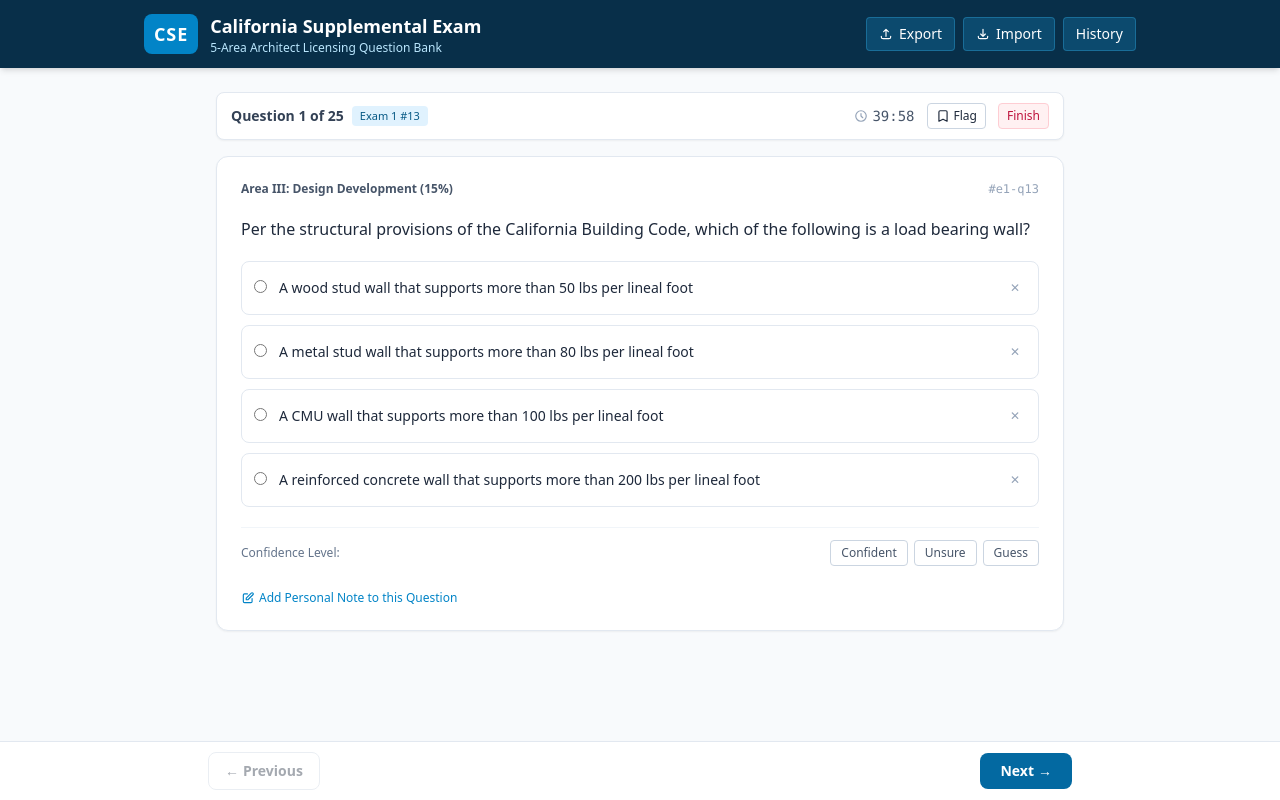
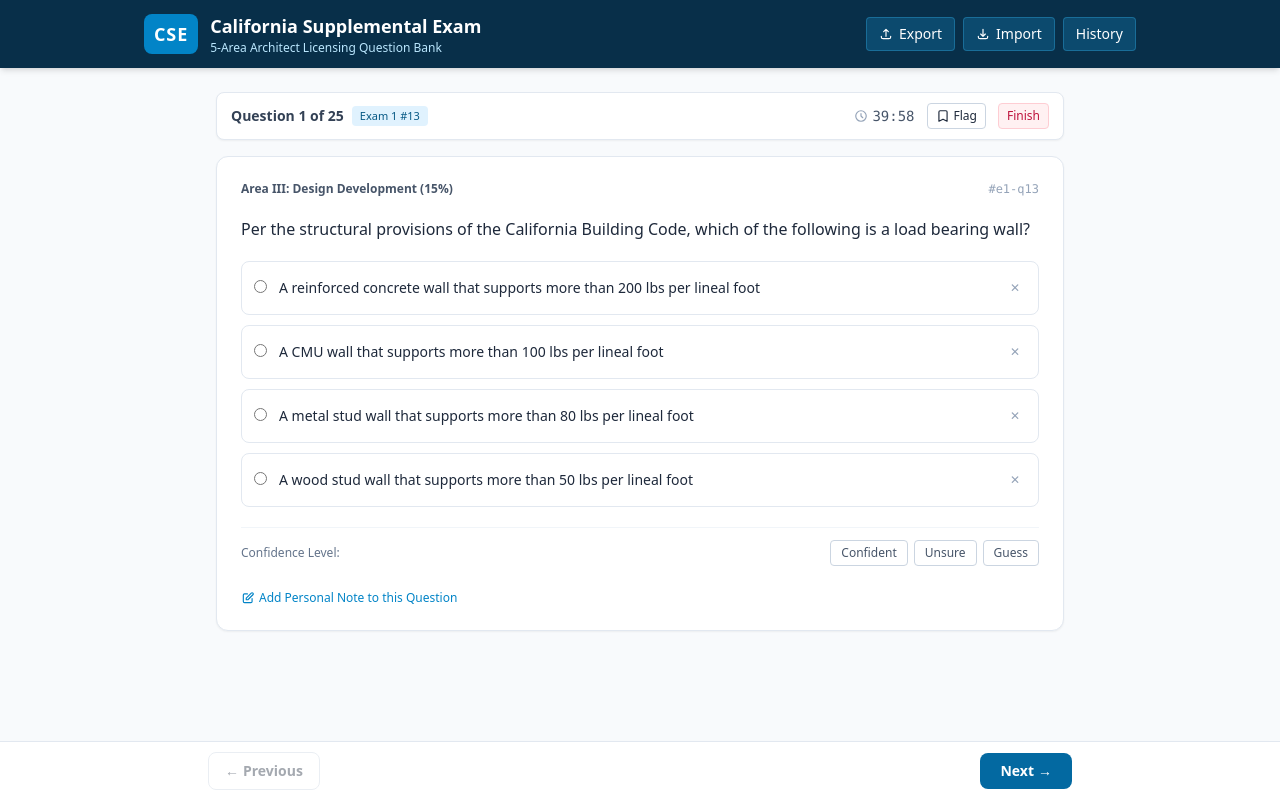
Before and after one commit to burnished-edge/CSEPrep, a plain HTML site: page index.html in a window 1280 px wide. Both pictures are taken after a click on the button "Start Quiz Session". Drawn offline with nearby package versions, Linux system fonts and the light colour scheme.

Commit message:
Update index.html

```diff
--- a/index.html
+++ b/index.html
@@ -1540,17 +1540,27 @@
       },
       {
         id: "e2-q27", source: "exam2", area: "area1", number: 27,
-        text: "To form a Registered Limited Liability Partnership (LLP) in California, the entity must file registration with which agency?",
-        options: ["California Secretary of State", "Department of Consumer Affairs", "Business and Transportation Agency", "Department of Corporations"],
-        correct: 0,
-        rationale: "All corporate, LLC, and LLP entity registrations are filed with the California Secretary of State[cite: 1]."
+        text: "Which of the following is NOT a rule of professional conduct in the California Code of Regulations Title 16?",
+        options: [
+          "An architect shall only accept work that he/she is qualified to perform by education, training, and experience",
+          "An architect shall exercise responsible control when practicing architecture",
+          "In designing a project, an architect shall have knowledge of all applicable building laws, codes, and regulations",
+          "Whenever the Board is conducting an investigation, an architect is required to respond within 30 days"
+        ],
+        correct: 1,
+        rationale: "The standard of care rule states an architect shall exercise reasonable skill and care[cite: 1]. 'Responsible control' is a statutory definition for sealing documents, not phrased as this conduct rule[cite: 1]."
       },
       {
         id: "e2-q28", source: "exam2", area: "area1", number: 28,
-        text: "California state administrative regulations governing architect firm naming and advertising are found in which title?",
-        options: ["Title 2: Administration", "Title 4: Business Regulations", "Title 11: Law", "Title 16: Professional and Vocational Regulations"],
-        correct: 3,
-        rationale: "Title 16, Division 2 contains the rules and regulations of the California Architects Board[cite: 1]."
+        text: "Which of the following acts governs professional corporations in California?",
+        options: [
+          "Brown Reagan Professional Corporation Act",
+          "Deukmejian Wilson Professional Corporation Act",
+          "Davis Schwarzenegger Professional Corporation Act",
+          "Moscone Knox Professional Corporation Act"
+        ],
+        correct: 3,
+        rationale: "The Moscone-Knox Professional Corporation Act (CA Corp Code § 13400) governs professional corporations[cite: 1]."
       },
       {
         id: "e2-q29", source: "exam2", area: "area2", number: 29,
@@ -1967,7 +1977,7 @@
     let userState = {
       bookmarks: [],
       missedQuestionIds: [],
-      answeredStems: [], // Text-normalized hash of all answered questions
+      answeredStems: [],
       notes: {},
       history: []
     };
@@ -2109,6 +2119,7 @@
         }
       }
 
+      // Shuffle question order
       pool.sort(() => Math.random() - 0.5);
 
       let qCount = pool.length;
@@ -2117,7 +2128,29 @@
       }
       pool = pool.slice(0, qCount);
 
-      currentSession.questions = pool;
+      // ==============================================================
+      // RANDOMIZE / SHUFFLE OPTIONS FOR EVERY QUESTION IN THE SESSION
+      // ==============================================================
+      currentSession.questions = pool.map(q => {
+        let mappedOpts = q.options.map((optText, origIdx) => ({
+          text: optText,
+          isCorrect: (origIdx === q.correct)
+        }));
+
+        for (let i = mappedOpts.length - 1; i > 0; i--) {
+          const j = Math.floor(Math.random() * (i + 1));
+          [mappedOpts[i], mappedOpts[j]] = [mappedOpts[j], mappedOpts[i]];
+        }
+
+        const newCorrectIndex = mappedOpts.findIndex(o => o.isCorrect);
+
+        return {
+          ...q,
+          options: mappedOpts.map(o => o.text),
+          correct: newCorrectIndex
+        };
+      });
+
       currentSession.currentIndex = 0;
       currentSession.userAnswers = {};
       currentSession.confidences = {};
@@ -2346,7 +2379,6 @@
       const total = currentSession.questions.length;
       const snapshots = [];
 
-      // Performance breakdown by Area
       const areaStats = {
         area1: { correct: 0, total: 0 },
         area2: { correct: 0, total: 0 },
@@ -2369,7 +2401,9 @@
           questionId: q.id,
           userAnswer: userChoice,
           confidence: currentSession.confidences[q.id] || "none",
-          isCorrect: isRight
+          isCorrect: isRight,
+          optionsSnapshot: [...q.options],
+          correctSnapshot: q.correct
         });
 
         if (isRight) {
@@ -2419,7 +2453,6 @@
       const pace = sessionData.total > 0 ? Math.round(sessionData.timeSeconds / sessionData.total) : 0;
       document.getElementById('res-pace').innerText = `${pace}s / question`;
 
-      // Render Area breakdown bars
       const areaContainer = document.getElementById('res-area-breakdown');
       areaContainer.innerHTML = '';
       Object.keys(CAB_AREAS).forEach(key => {
@@ -2460,6 +2493,9 @@
         if (filter === 'incorrect' && isCorrect) return;
         if (filter === 'flagged' && !isFlagged) return;
 
+        const activeOptions = snap.optionsSnapshot || q.options;
+        const correctIndex = (snap.correctSnapshot !== undefined) ? snap.correctSnapshot : q.correct;
+
         const item = document.createElement('div');
         item.className = `p-4 border rounded-xl space-y-2.5 ${
           isCorrect ? 'bg-emerald-50/40 border-emerald-200' : 'bg-rose-50/40 border-rose-200'
@@ -2475,8 +2511,8 @@
           <div class="text-xs text-slate-500 font-semibold">${CAB_AREAS[q.area] ? CAB_AREAS[q.area].title : ""}</div>
           <div class="text-xs sm:text-sm font-medium text-slate-800 whitespace-pre-line">${q.text}</div>
           <div class="text-xs space-y-1">
-            <div class="text-slate-700"><strong>Your Answer:</strong> ${snap.userAnswer !== undefined ? q.options[snap.userAnswer] : '<em>Unanswered</em>'}</div>
-            <div class="text-slate-900 font-semibold"><strong>Correct Answer:</strong> ${q.options[q.correct]}</div>
+            <div class="text-slate-700"><strong>Your Answer:</strong> ${snap.userAnswer !== undefined ? activeOptions[snap.userAnswer] : '<em>Unanswered</em>'}</div>
+            <div class="text-slate-900 font-semibold"><strong>Correct Answer:</strong> ${activeOptions[correctIndex]}</div>
           </div>
           <div class="p-3 bg-white/80 rounded border border-slate-200 text-xs text-slate-600 leading-relaxed">
             <strong>Explanation / Statutory Citation:</strong> ${q.rationale || "No specific note."}
```
